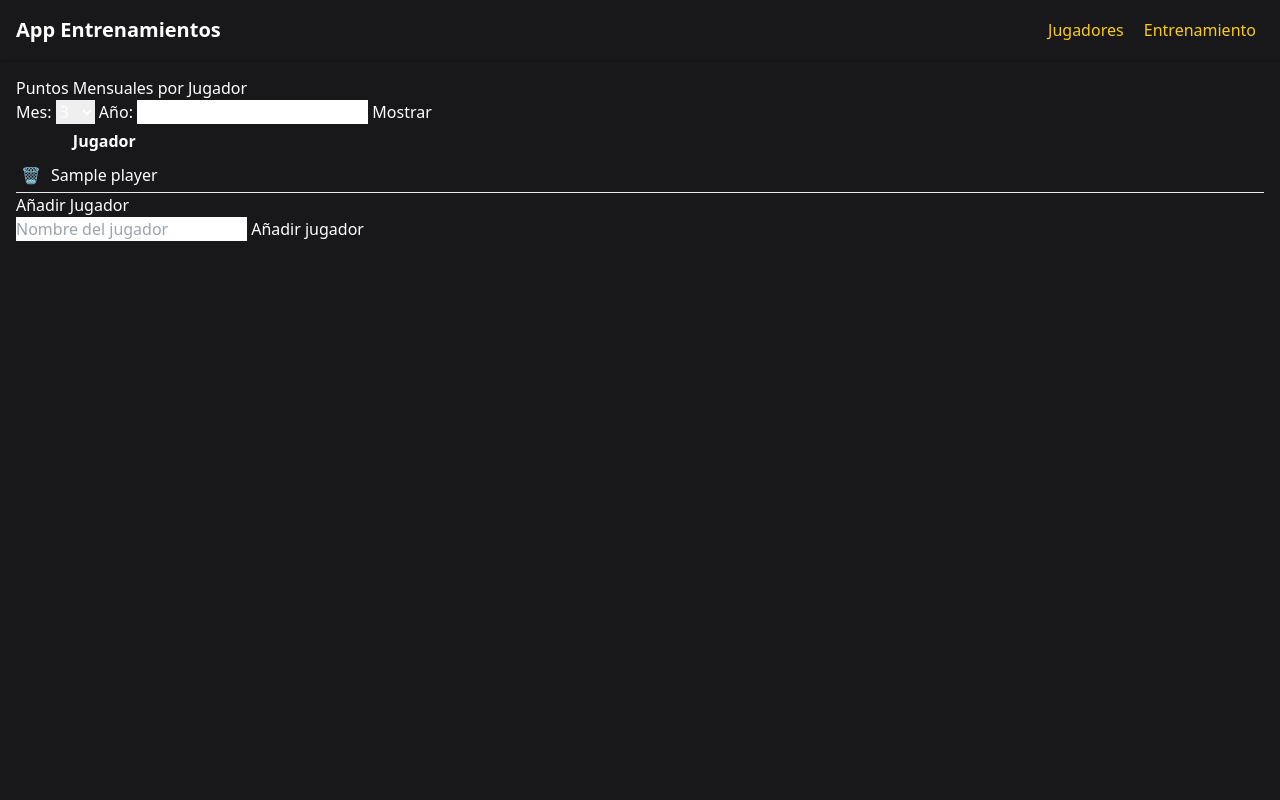
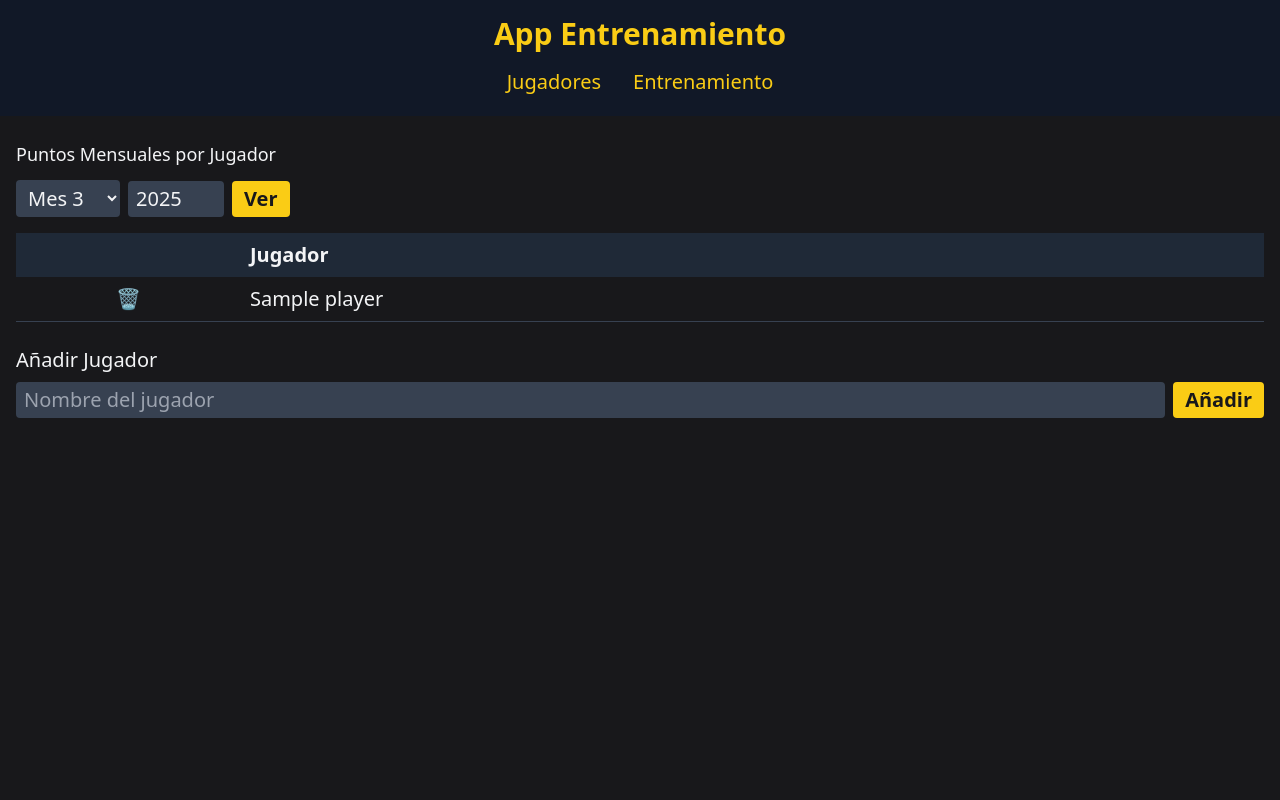
Before and after one commit to benru89/puntos, a Flask app: page /players in a window 1280 px wide. Run offline with Flask 3, Linux system fonts and the light colour scheme; tables that the repository leaves empty hold one stand-in row (values such as "Sample post"); some libraries are stand-ins or nearby versions.

Commit message:
css stiling

```diff
--- a/templates/base.html
+++ b/templates/base.html
@@ -2,32 +2,33 @@
 <html lang="es">
 <head>
     <meta charset="UTF-8">
+    <title>{% block title %}123 Sporting{% endblock %}</title>
     <meta name="viewport" content="width=device-width, initial-scale=1">
-    <title>{% block title %}App Entrenamientos{% endblock %}</title>
     <script src="https://cdn.tailwindcss.com"></script>
     <script>
         tailwind.config = {
-          theme: {
-            extend: {
-              colors: {
-                primary: '#facc15', /* softer yellow */
-                dark: '#18181b' /* softer black */
-              }
+            theme: {
+                extend: {
+                    colors: {
+                        primary: '#facc15',
+                        dark: '#18181b',
+                        darkgray: '#27272a'
+                    }
+                }
             }
-          }
         }
     </script>
 </head>
-<body class="bg-dark text-white min-h-screen">
-    <nav class="bg-dark shadow p-4 flex justify-between items-center">
-        <h1 class="text-xl font-semibold">App Entrenamientos</h1>
-        <div>
-            <a href="{{ url_for('players.list_players') }}" class="text-primary hover:underline mx-2">Jugadores</a>
-            <a href="{{ url_for('training.training') }}" class="text-primary hover:underline mx-2">Entrenamiento</a>
+<body class="bg-dark text-gray-100 text-lg"> <!-- Increased base font size -->
+    <nav class="bg-gray-900 py-4 px-4 flex flex-col gap-3 items-center">
+        <h1 class="text-3xl font-bold text-primary">App Entrenamiento</h1> <!-- Larger title -->
+        <div class="flex gap-4">
+            <a href="{{ url_for('players.list_players') }}" class="text-primary hover:text-white px-2 py-1 text-xl">Jugadores</a>
+            <a href="{{ url_for('training.training') }}" class="text-primary hover:text-white px-2 py-1 text-xl">Entrenamiento</a>
         </div>
     </nav>
 
-    <main class="p-4">
+    <main class="container mx-auto px-4 py-6 text-xl"> <!-- Larger main content font -->
         {% block content %}{% endblock %}
     </main>
 </body>
--- a/templates/players.html
+++ b/templates/players.html
@@ -1,51 +1,58 @@
 {% extends "base.html" %}
 {% block title %}Puntos Mensuales{% endblock %}
+
 {% block content %}
-<h1>Puntos Mensuales por Jugador</h1>
+<h2 class="text-lg mb-3">Puntos Mensuales por Jugador</h2>
 
-<form method="GET">
-    <label for="month">Mes:</label>
-    <select name="month" id="month">
+<form method="GET" class="mb-4 flex items-center gap-2">
+    <select name="month" class="bg-gray-700 rounded px-2 py-1">
         {% for m in range(1,13) %}
-        <option value="{{ m }}" {% if m == month %}selected{% endif %}>{{ m }}</option>
+        <option value="{{ m }}" {% if m == month %}selected{% endif %}>Mes {{ m }}</option>
         {% endfor %}
     </select>
 
-    <label for="year">Año:</label>
-    <input type="number" name="year" id="year" value="{{ year }}">
-    <button type="submit">Mostrar</button>
+    <input type="number" name="year" value="{{ year }}" class="bg-gray-700 rounded px-2 py-1 w-24">
+    <button type="submit" class="bg-primary text-dark font-semibold rounded px-3 py-1">Ver</button>
 </form>
 
-<table border="1" cellpadding="5">
+<div class="overflow-auto">
+    <table class="w-full table-auto">
+        <thead class="bg-gray-800">
             <tr>
-        <th></th>
-        <th>Jugador</th>
+                <th class="px-2 py-2"></th>
+                <th class="px-2 py-2 text-left">Jugador</th>
                 {% for date in training_dates %}
-            <th>{{ date.strftime('%d %b') }}</th>
+                    <th class="px-2 py-2">{{ date.strftime('%d %b') }}</th>
                 {% endfor %}
             </tr>
+        </thead>
+        <tbody>
             {% for player in players %}
-    <tr>
-        <td style="text-align: center;">
+            <tr class="border-b border-gray-700">
+                <td class="px-1 py-2 text-center">
                     <form method="POST" action="{{ url_for('players.delete_player', player_id=player.id) }}"
-                  onsubmit="return confirm('¿Seguro que deseas borrar este jugador?');">
-                <button type="submit" style="background:none; border:none; cursor:pointer;">🗑️</button>
+                          onsubmit="return confirm('¿Borrar este jugador?');">
+                        <button type="submit">🗑️</button>
                     </form>
                 </td>
-        <td>{{ player.name }}</td>
+                <td class="px-2 py-2">{{ player.name }}</td>
                 {% for date in training_dates %}
-            <td>{{ training_points[player.id][date] if player.id in training_points and date in training_points[player.id] else '' }}</td>
+                    <td class="px-2 py-2 text-center">
+                        {{ training_points[player.id][date] if player.id in training_points and date in training_points[player.id] else '-' }}
+                    </td>
                 {% endfor %}
             </tr>
             {% endfor %}
+        </tbody>
     </table>
+</div>
 
-<hr>
-
-<h2>Añadir Jugador</h2>
-<form action="{{ url_for('players.add_player') }}" method="post">
-    <input type="text" name="name" placeholder="Nombre del jugador" required>
-    <button type="submit">Añadir jugador</button>
+<div class="mt-6">
+    <h3 class="text-md mb-2">Añadir Jugador</h3>
+    <form action="{{ url_for('players.add_player') }}" method="post" class="flex gap-2">
+        <input type="text" name="name" placeholder="Nombre del jugador" required
+               class="bg-gray-700 rounded px-2 py-1 flex-grow">
+        <button type="submit" class="bg-primary text-dark font-semibold rounded px-3 py-1">Añadir</button>
     </form>
-
+</div>
 {% endblock %}
```
Also changed, not shown: templates/training.html (+24 -24 lines). Lines whose indentation alone changed are shown as unchanged.
